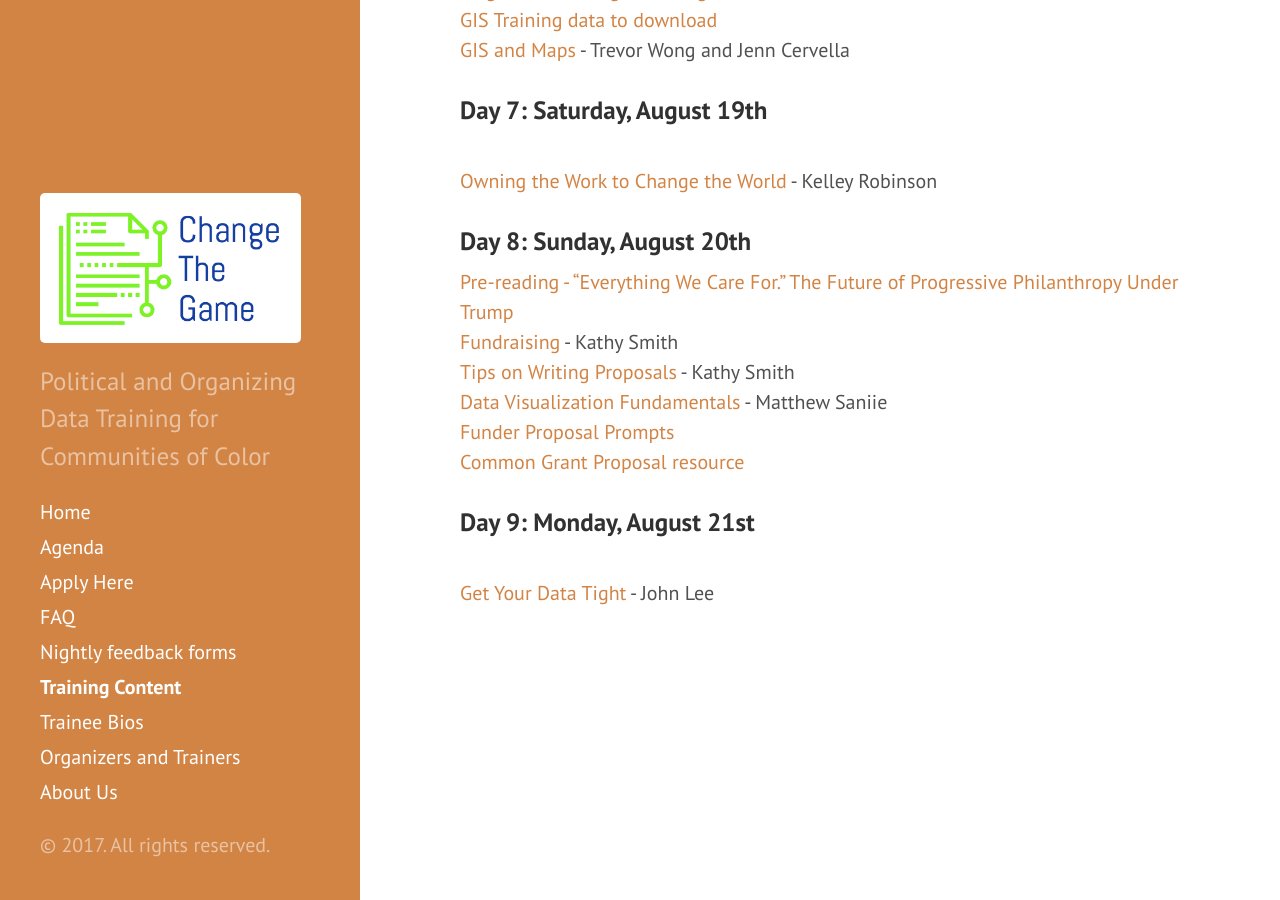
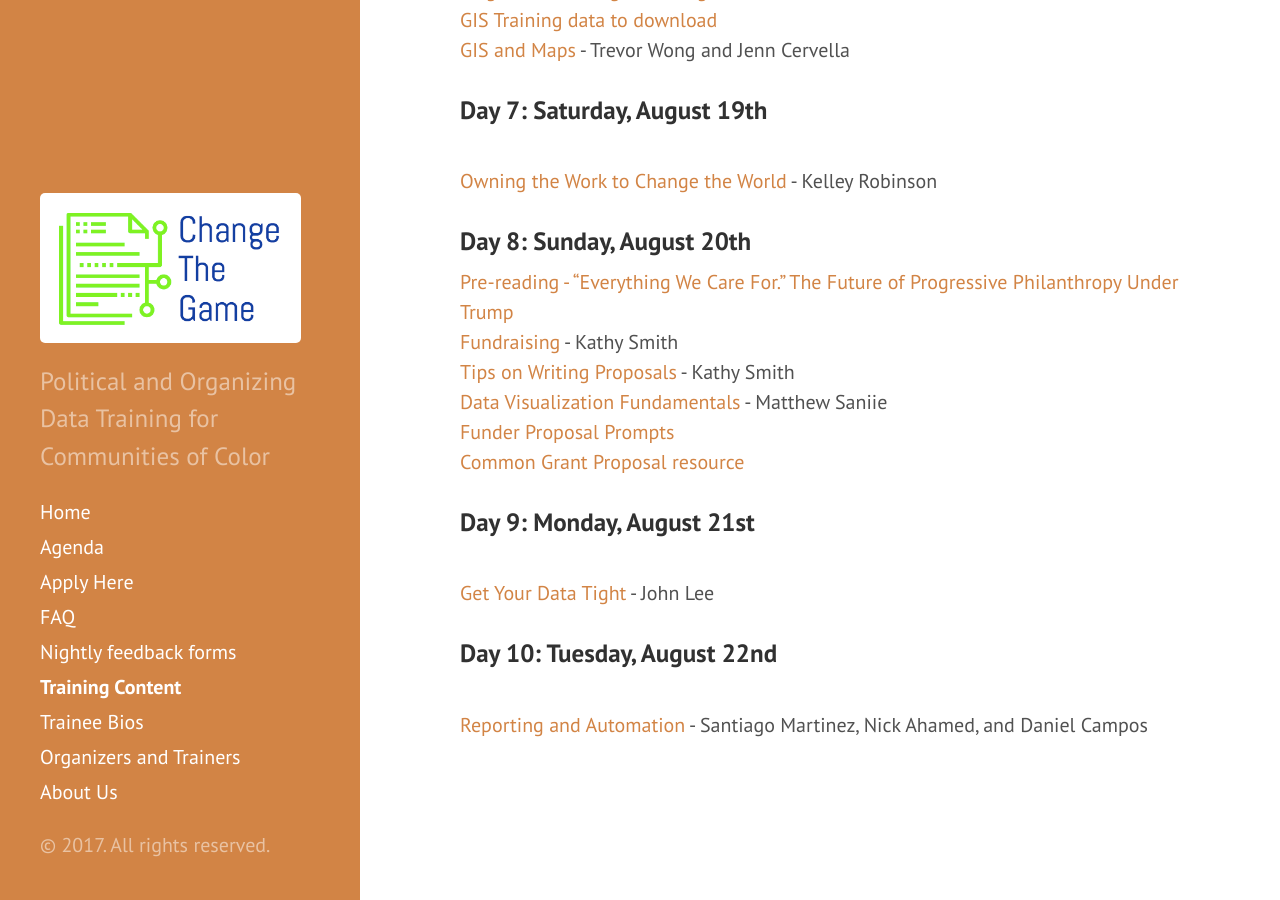
Before and after one commit to anniejw6/changethegame_site, a Jekyll site: the page built from slides.md, in a window 1280 px wide and 900 px high, scrolled down 1473 px. Built offline with Jekyll 4.4.1, drawn with Linux system fonts in a browser that asks for light colours.

Commit message:
Update slides.md

```diff
--- a/slides.md
+++ b/slides.md
@@ -68,3 +68,7 @@ title: Training Content
 
 ### Day 9: Monday, August 21st
 <br>[Get Your Data Tight](https://www.dropbox.com/s/cogudise4m0mwn0/Structuring%20Data%20in%20VAN-John%20Lee.pdf?dl=0) - John Lee
+
+### Day 10: Tuesday, August 22nd
+<br>[Reporting and Automation](https://www.dropbox.com/s/kem2xyh862pi8xr/Reporting%20%26%20Automation%20-%20Santiago%20Martinez%20Nick%20Ahamad%20Daniel%20Campos.pdf?dl=0) - Santiago Martinez, Nick Ahamed, and Daniel Campos
+<br>
```
